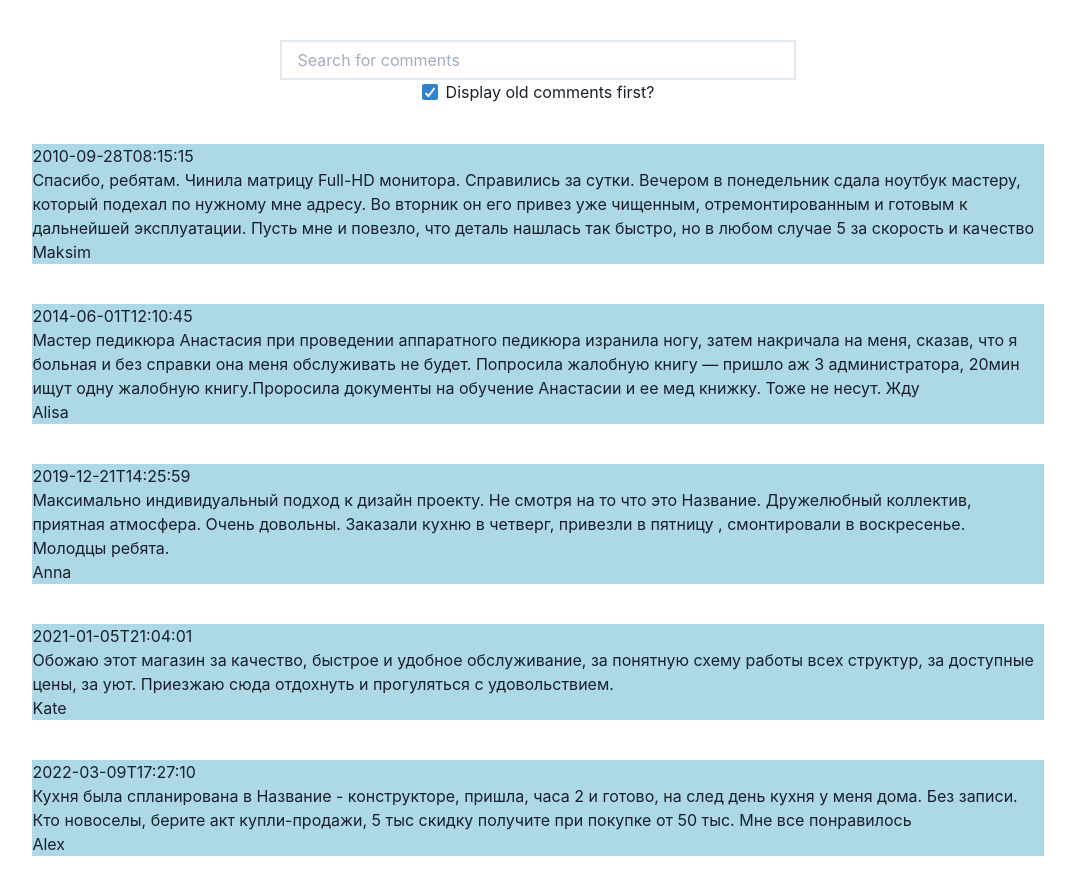
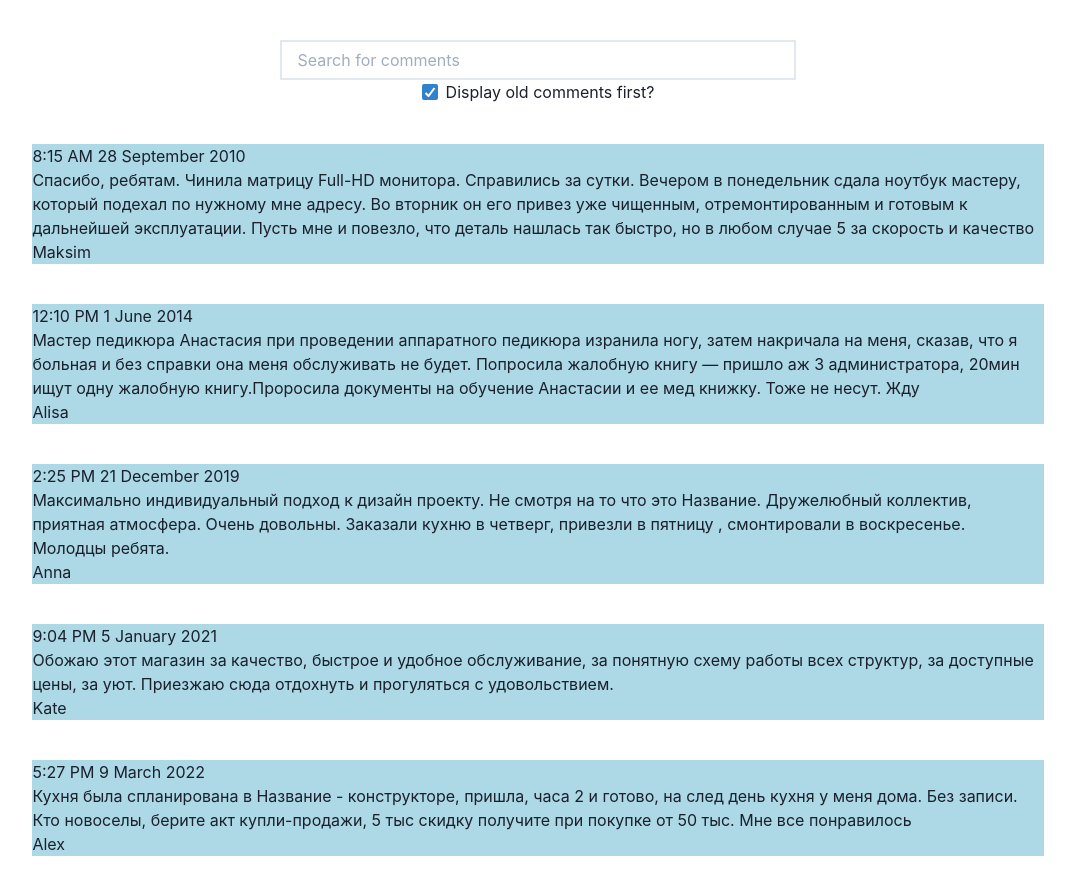
Before and after one commit to StasRnD/users-comments, a React (Create React App) app: page / in a window 1280 px wide. Shown: the whole page, without its empty margins (102-1177 px from the left). Built offline with nearby package versions, Linux system fonts and the light colour scheme.

Commit message:
refactor: implemented luxon to work with dates

```diff
--- a/src/components/App.tsx
+++ b/src/components/App.tsx
@@ -23,9 +23,15 @@ export const App = () => {
           {allUsersComments
             .sort((a, b) => {
               if (filters.isAscOrder) {
-                return Date.parse(a.date) - Date.parse(b.date);
+                return (
+                  DateTime.fromISO(a.date).toMillis() -
+                  DateTime.fromISO(b.date).toMillis()
+                );
               }
-              return Date.parse(b.date) - Date.parse(a.date);
+              return (
+                DateTime.fromISO(b.date).toMillis() -
+                DateTime.fromISO(a.date).toMillis()
+              );
             })
 
             // eslint-disable-next-line array-callback-return
--- a/src/components/Message.tsx
+++ b/src/components/Message.tsx
@@ -1,12 +1,13 @@
 import React from 'react';
 import { ListItem, Text, Flex } from '@chakra-ui/react';
 import { ContentMessage } from '../types/ContentMessage';
+import { DateTime } from 'luxon';
 
 export const Message = ({ id, text, author, date }: ContentMessage) => {
   return (
     <Flex direction='column' gap='10'>
       <ListItem bgColor='lightblue'>
-        <Text>{date}</Text>
+        <Text>{DateTime.fromISO(date).toFormat('t d MMMM y')}</Text>
         <Text>{text}</Text>
         <Text>{author}</Text>
       </ListItem>
```
